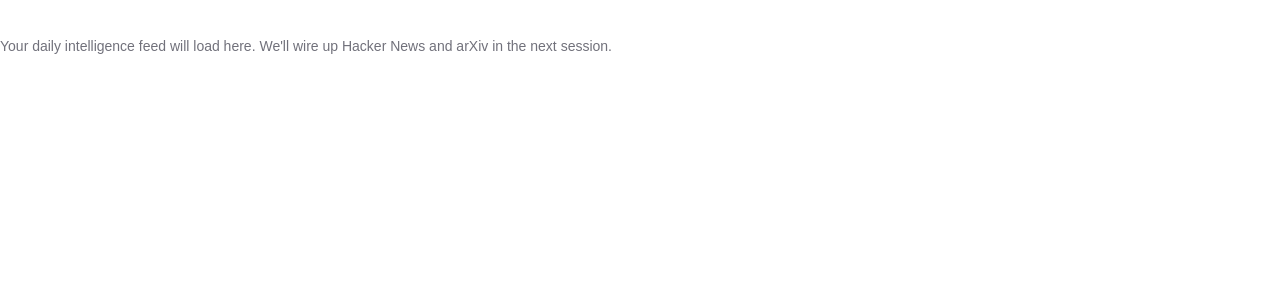
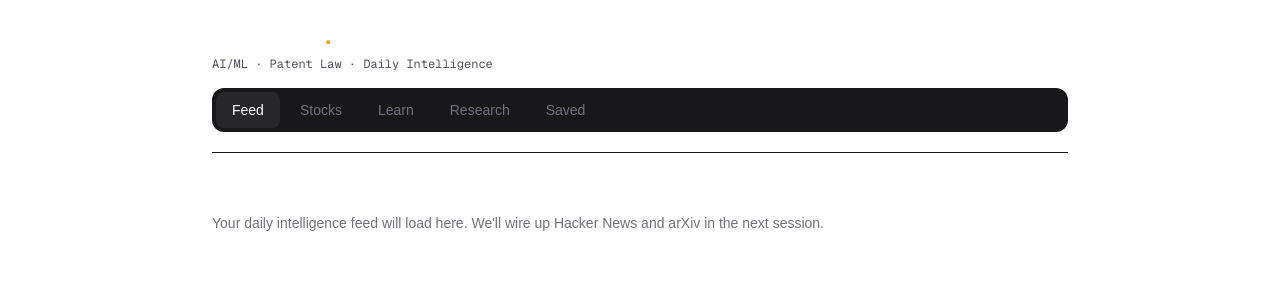
Before and after one commit to NMPreston/techpulse, a Next.js app: page / in a window 1280 px wide. Shown: the top 300 px of the page. Built offline with nearby package versions, Linux system fonts and the light colour scheme.

Commit message:
Session 2: wire Header into layout, finish tab routes

```diff
--- a/app/layout.tsx
+++ b/app/layout.tsx
@@ -1,6 +1,7 @@
 import type { Metadata } from "next";
 import { Geist, Geist_Mono } from "next/font/google";
 import "./globals.css";
+import Header from "@/components/Header";
 
 const geistSans = Geist({
   variable: "--font-geist-sans",
@@ -13,8 +14,8 @@ const geistMono = Geist_Mono({
 });
 
 export const metadata: Metadata = {
-  title: "Create Next App",
-  description: "Generated by create next app",
+  title: "TechPulse",
+  description: "AI/ML and Patent Law Intelligence Dashboard",
 };
 
 export default function RootLayout({
@@ -27,7 +28,12 @@ export default function RootLayout({
       lang="en"
       className={`${geistSans.variable} ${geistMono.variable} h-full antialiased`}
     >
-      <body className="min-h-full flex flex-col">{children}</body>
+      <body className="min-h-full flex flex-col bg-zinc-950 text-zinc-200 font-sans">
+        <div className="max-w-4xl mx-auto px-5 py-5 pb-16 w-full">
+          <Header />
+          {children}
+        </div>
+      </body>
     </html>
   );
 }
```
